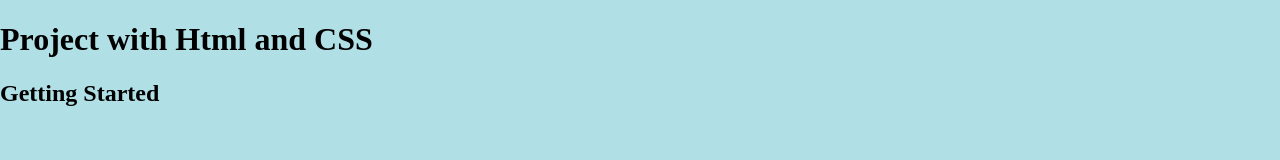
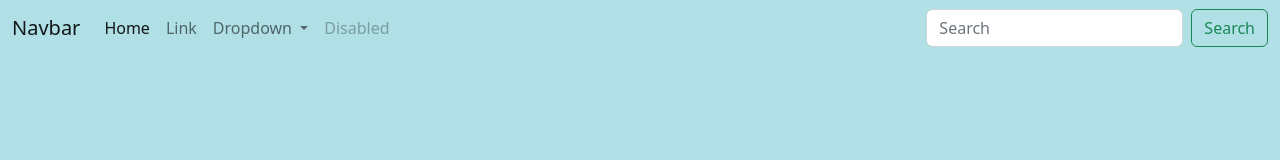
Before and after one commit to Kidan-Tekelearegy/Ethiopian-vraiety-foods, a website: page index.html in a window 1280 px wide. Drawn offline with nearby package versions, Linux system fonts and the light colour scheme.

Commit message:
Modified

```diff
--- a/index.html
+++ b/index.html
@@ -1,14 +1,80 @@
 <!DOCTYPE html>
 <html lang="en">
-<head>
-    <meta charset="UTF-8">
-    <meta http-equiv="X-UA-Compatible" content="IE=edge">
-    <meta name="viewport" content="width=device-width, initial-scale=1.0">
-    <link rel="stylesheet" href="style.css">
-    <title>Project with Html and CSS </title>
-</head>
-<body>
-   <h1>Project with Html and CSS</h1>
-   <h2>Getting Started</h2>
-</body>
+  <head>
+    <meta charset="UTF-8" />
+    <meta http-equiv="X-UA-Compatible" content="IE=edge" />
+    <meta name="viewport" content="width=device-width, initial-scale=1.0" />
+    <!-- first method adding bootstrap -->
+    <!-- <link rel="stylesheet" href="https://cdn.jsdelivr.net/npm/bootstrap@5.3.0-alpha1/dist/css/bootstrap.min.css"> -->
+    <!-- second way -->
+    <!-- <link
+      rel="stylesheet"
+      href="./node_modules/bootstrap/dist/css/bootstrap.min.css"
+    /> -->
+    <link rel="stylesheet" href="style.css" />
+
+    <title>Project with Html and CSS</title>
+  </head>
+  <body>
+    <!-- Nav from bootstrap -->
+    <nav class="navbar navbar-expand-lg bg-body-tertiary">
+      <div class="container-fluid">
+        <a class="navbar-brand" href="#">Navbar</a>
+        <button
+          class="navbar-toggler"
+          type="button"
+          data-bs-toggle="collapse"
+          data-bs-target="#navbarSupportedContent"
+          aria-controls="navbarSupportedContent"
+          aria-expanded="false"
+          aria-label="Toggle navigation"
+        >
+          <span class="navbar-toggler-icon"></span>
+        </button>
+        <div class="collapse navbar-collapse" id="navbarSupportedContent">
+          <ul class="navbar-nav me-auto mb-2 mb-lg-0">
+            <li class="nav-item">
+              <a class="nav-link active" aria-current="page" href="#">Home</a>
+            </li>
+            <li class="nav-item">
+              <a class="nav-link" href="#">Link</a>
+            </li>
+            <li class="nav-item dropdown">
+              <a
+                class="nav-link dropdown-toggle"
+                href="#"
+                role="button"
+                data-bs-toggle="dropdown"
+                aria-expanded="false"
+              >
+                Dropdown
+              </a>
+              <ul class="dropdown-menu">
+                <li><a class="dropdown-item" href="#">Action</a></li>
+                <li><a class="dropdown-item" href="#">Another action</a></li>
+                <li><hr class="dropdown-divider" /></li>
+                <li>
+                  <a class="dropdown-item" href="#">Something else here</a>
+                </li>
+              </ul>
+            </li>
+            <li class="nav-item">
+              <a class="nav-link disabled">Disabled</a>
+            </li>
+          </ul>
+          <form class="d-flex" role="search">
+            <input
+              class="form-control me-2"
+              type="search"
+              placeholder="Search"
+              aria-label="Search"
+            />
+            <button class="btn btn-outline-success" type="submit">
+              Search
+            </button>
+          </form>
+        </div>
+      </div>
+    </nav>
+  </body>
 </html>
--- a/style.css
+++ b/style.css
@@ -1,3 +1,4 @@
+@import url(./node_modules/bootstrap/dist/css/bootstrap.min.css);
 body {
     margin: 0;
     background-color: powderblue;
```
Also changed, not shown: package.json (added, +26 -0 lines), 2 other files.
